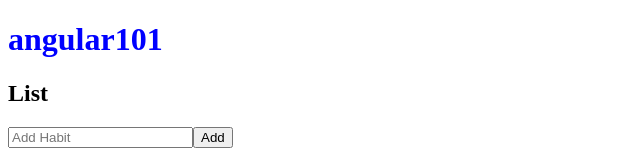
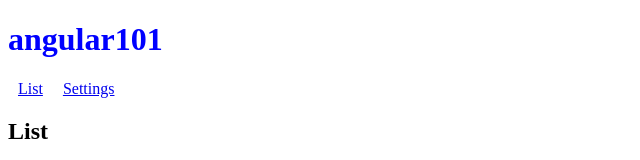
Before and after one commit to scott-joe/angular101, an Angular app: page /list in a window 1280 px wide. Shown: the top 160 px of the page, without its empty margins (0-640 px from the left). Built offline with nearby package versions, Linux system fonts and the light colour scheme; no server answers.

Commit message:
Adds routing

```diff
--- a/src/app/app.component.ts
+++ b/src/app/app.component.ts
@@ -4,11 +4,13 @@ import { Component } from '@angular/core';
   selector: 'app-root',
   template: `
     <h1>{{ title }}</h1>
+    <a routerLink="/list">List</a>
+    <a routerLink="/settings">Settings</a>
     <section>
-      <app-habit-list></app-habit-list>
+      <router-outlet></router-outlet>
     </section>
   `,
-  styles: ['h1 { color: blue }'],
+  styles: ['h1 { color: blue }', 'a { padding: 10px }'],
 })
 export class AppComponent {
   title = 'angular101';
```
Also changed, not shown: src/app/app.module.ts (+15 -1 lines).
